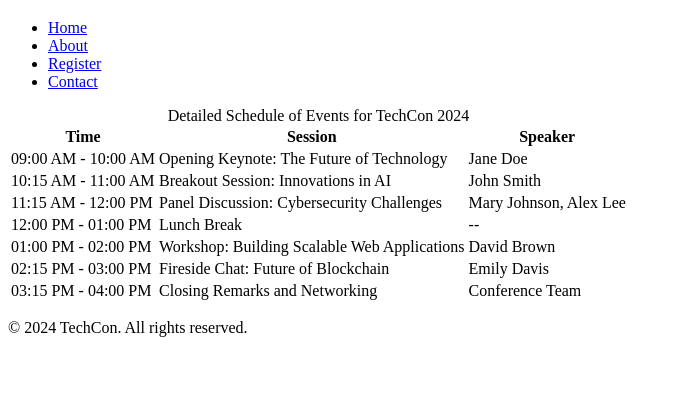
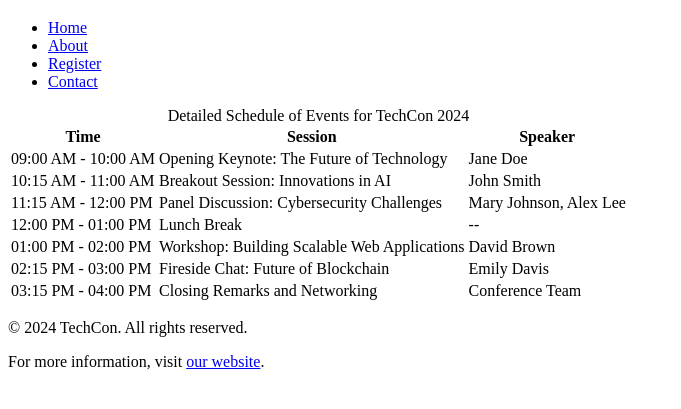
Before and after one commit to HALAYOUNIS-21/TechCon_HTML, a plain HTML site: page techcon_website/schedule.html in a window 1280 px wide. Shown: the part 61-470 px from the top of the page, without its empty margins (0-681 px from the left). Drawn offline with Linux system fonts and the light colour scheme.

Commit message:
update schedule.html

```diff
--- a/techcon_website/schedule.html
+++ b/techcon_website/schedule.html
@@ -73,6 +73,7 @@
     <!-- Footer Section -->
     <footer>
         <p>&copy; 2024 TechCon. All rights reserved.</p>
+        <p>For more information, visit <a href="https://www.techcon2024.com">our website</a>.</p>
     </footer>
 </body>
 </html>
```
